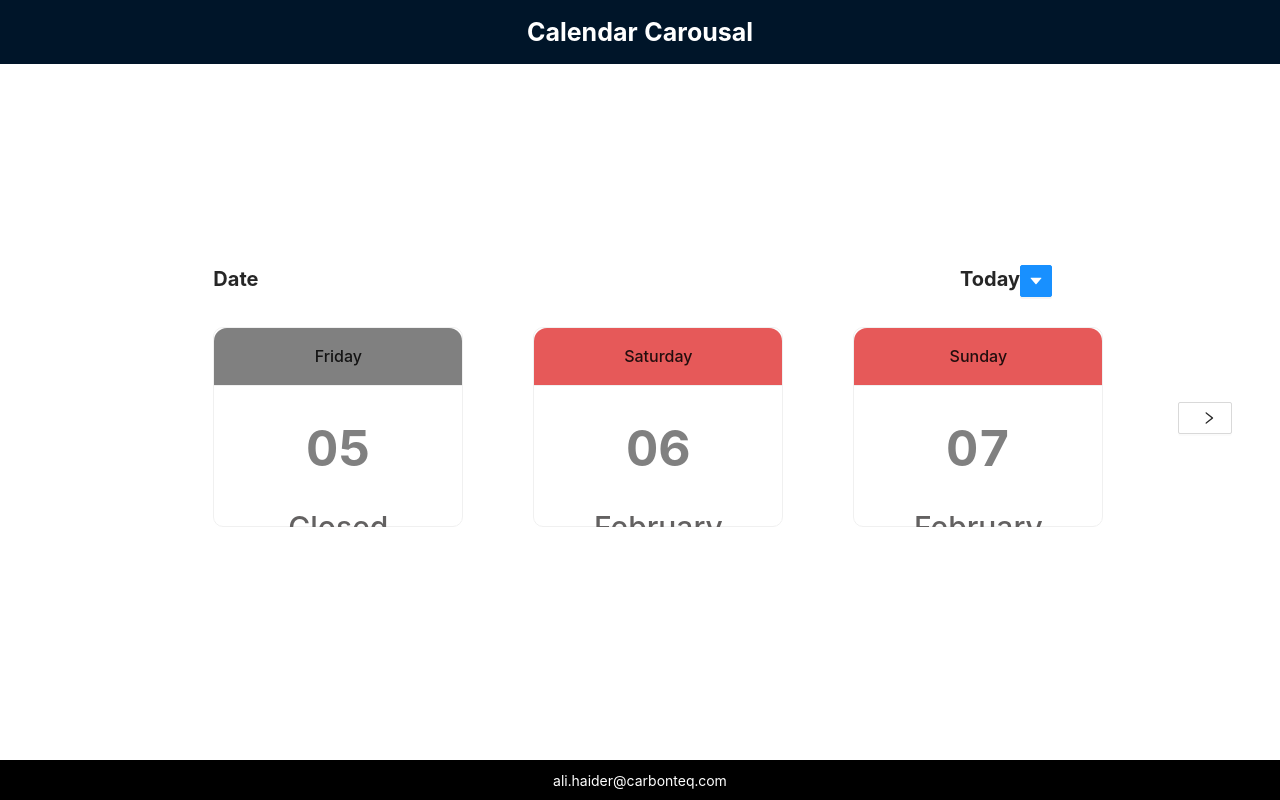
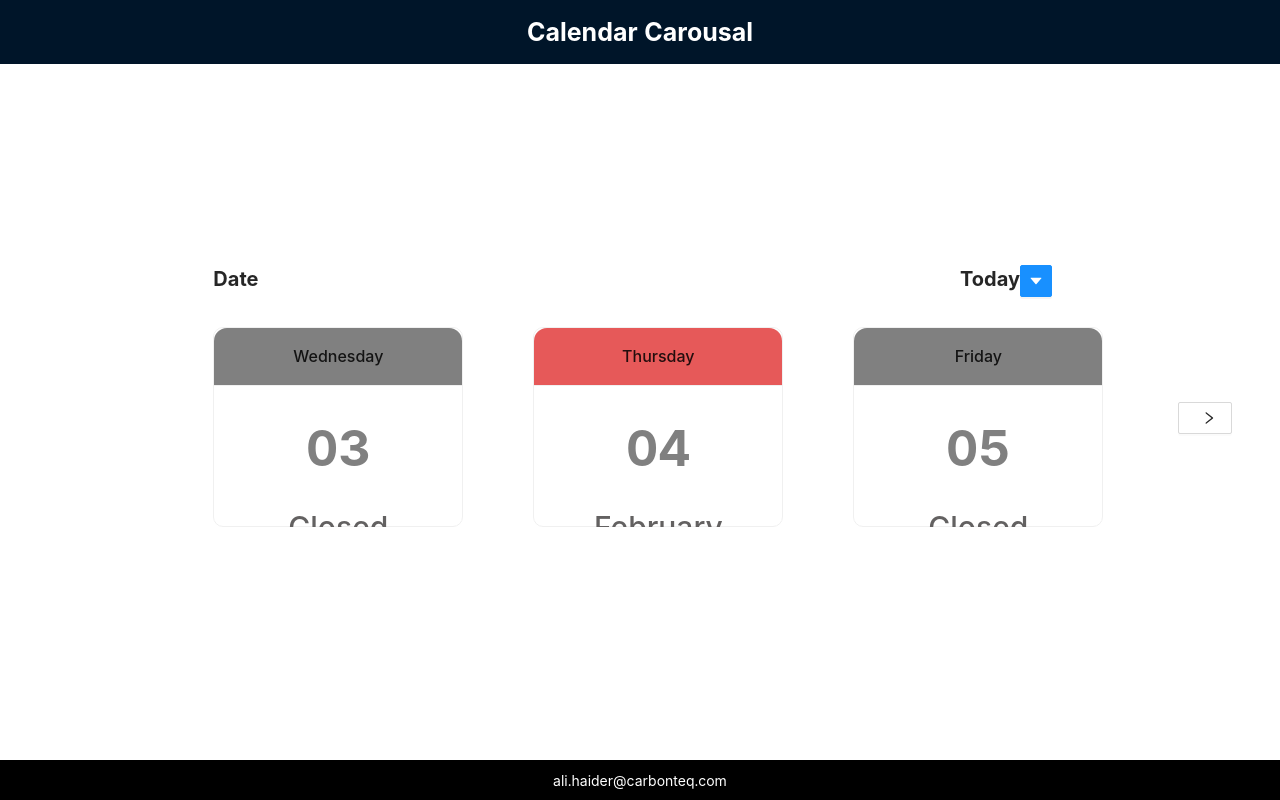
Before and after one commit to AliMalik77/Calendar-Carousal, a React app: page / in a window 1280 px wide. Built offline with nearby package versions, Linux system fonts and the light colour scheme.

Commit message:
fixes resolved

```diff
--- a/src/components/calendar/Calendar.js
+++ b/src/components/calendar/Calendar.js
@@ -8,21 +8,13 @@ import { getDaysBetweenDates } from "../../helper/GetDays";
 import Datelisting from "../common/datelisting/Datelisting";
 
 const Calendar = (props) => {
-  const [date, setDate] = useState(props?.startDate);
-
-  if (props?.onDateselect(date)) {
-    useEffect(() => {
-      setDate(props.onDateselect("2021-02-05"));
-    }, []);
-  }
-
   const [initialState, setInitialState] = useState({
     event: false,
     date: ["Today"],
     data: [],
   });
 
-  const startDate = moment(date);
+  const startDate = moment(props?.startDate);
   const endDate = moment(props?.endDate);
   const disableDates = props?.disableDates;
 
@@ -68,6 +60,7 @@ const Calendar = (props) => {
         />
         <Datelisting
           onClick={(value) => {
+            props.onDateselect(dateList[value]);
             handleEvent(dateList[value]);
           }}
           dateList={dateList}
--- a/src/components/common/card/card.styles.less
+++ b/src/components/common/card/card.styles.less
@@ -16,6 +16,7 @@
 }
 
 .card {
+  cursor: pointer;
   width: 250px;
   height: 25vh;
   margin-top: 30px;
@@ -38,6 +39,7 @@
 }
 
 .card-closed {
+  cursor: pointer;
   width: 250px;
   height: 25vh;
   margin-top: 30px;
--- a/src/pages/Appointment.js
+++ b/src/pages/Appointment.js
@@ -8,8 +8,15 @@ const Appointment = () => {
         disableDates={["2021-02-03", "2021-02-05"]}
         startDate={"2021-02-03"}
         endDate={"2021-02-10"}
-        onDateselect={(date) => {
-          return date;
+        onDateselect={(value) => {
+          alert(
+            "you are booking an event on " +
+              value.date +
+              " " +
+              value.month +
+              " " +
+              value.year
+          );
         }}
       />
     </>
```
